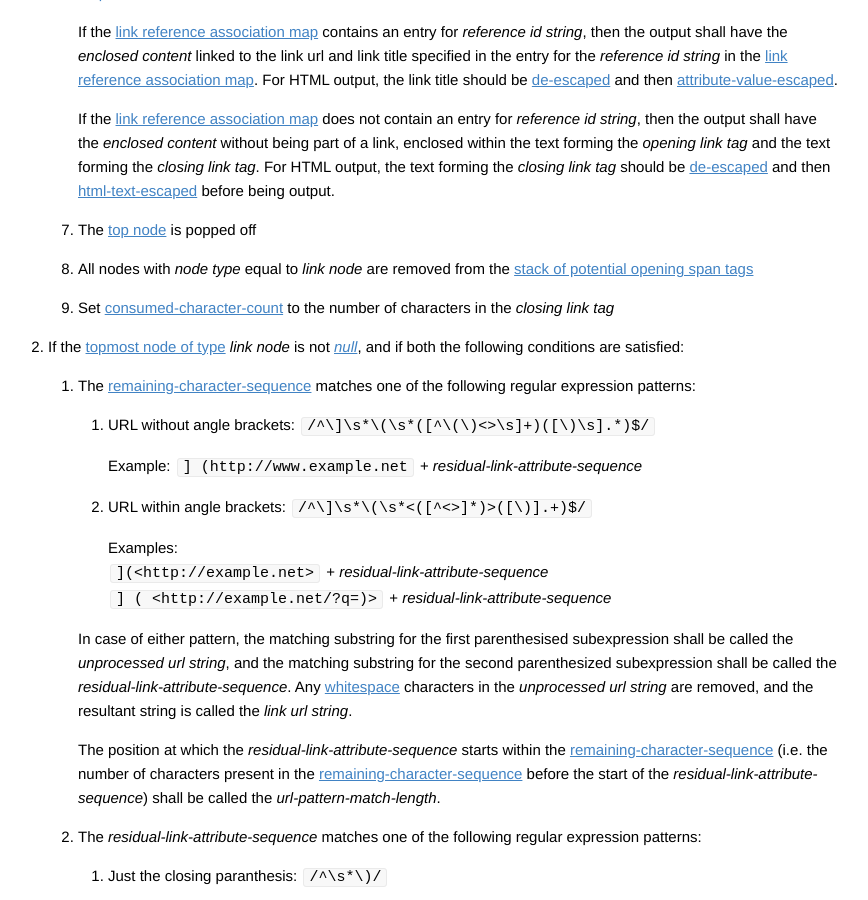
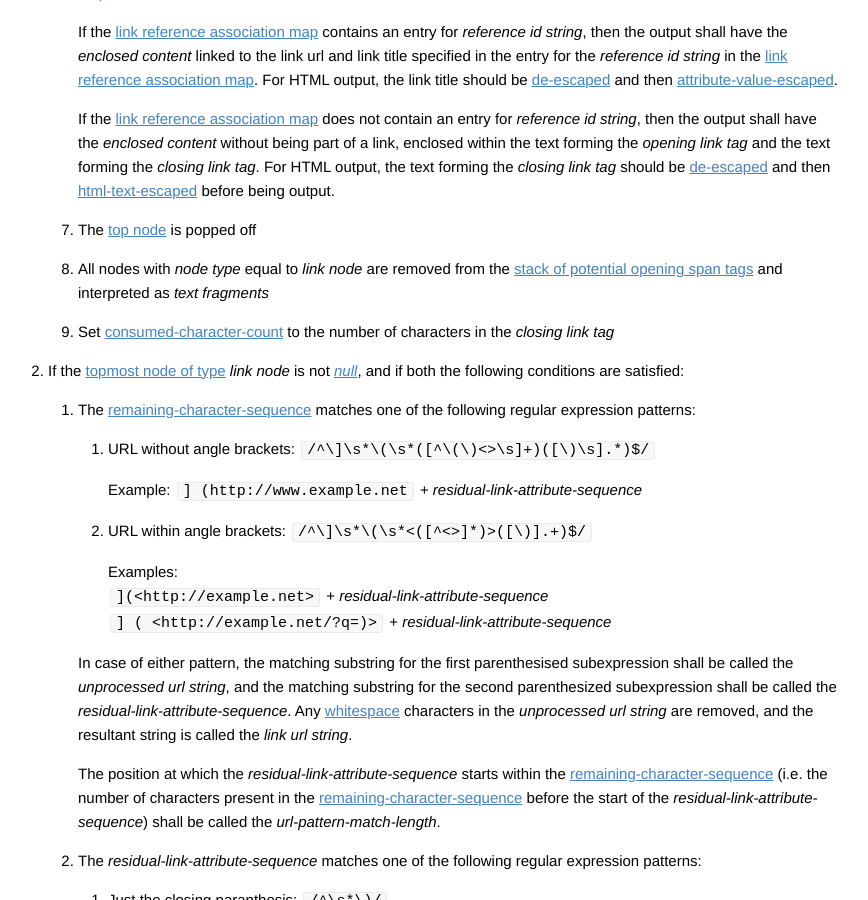
Before and after one commit to vfmd/vfmd-spec, a Jekyll site: the page built from specification.md, in a window 1280 px wide and 900 px high, scrolled down 30152 px. Shown: the whole window, without its empty margins (211-1079 px from the left). Built offline with Jekyll 4.4.1, drawn with Linux system fonts in a browser that asks for light colours; Markdown is read by kramdown in place of the engine named in the settings; some of the changed text lies outside the part shown.

Commit message:
Be explicit that containing link syntax will be treated as a text fragment
For example:

    [link containing [another link](url) is not](recognized)

Only the inner link is recognized. The outer link stuff is
treated as a text fragment.

```diff
--- a/specification.md
+++ b/specification.md
@@ -1988,7 +1988,8 @@ done:
      7. The [top node] is popped off
 
      8. All nodes with _node type_ equal to _link node_ are removed from
-        the [stack of potential opening span tags]
+        the [stack of potential opening span tags] and interpreted as
+        _text fragments_
 
      9. Set [consumed-character-count] to the number of characters in
         the _closing link tag_
@@ -2092,7 +2093,8 @@ done:
      6. The [top node] is popped off
 
      7. All nodes with _node type_ equal to _link node_ are removed from
-        the [stack of potential opening span tags]
+        the [stack of potential opening span tags] and interpreted as
+        _text fragments_
 
      8. Set [consumed-character-count] to _close-link-tag-length_
 
```
